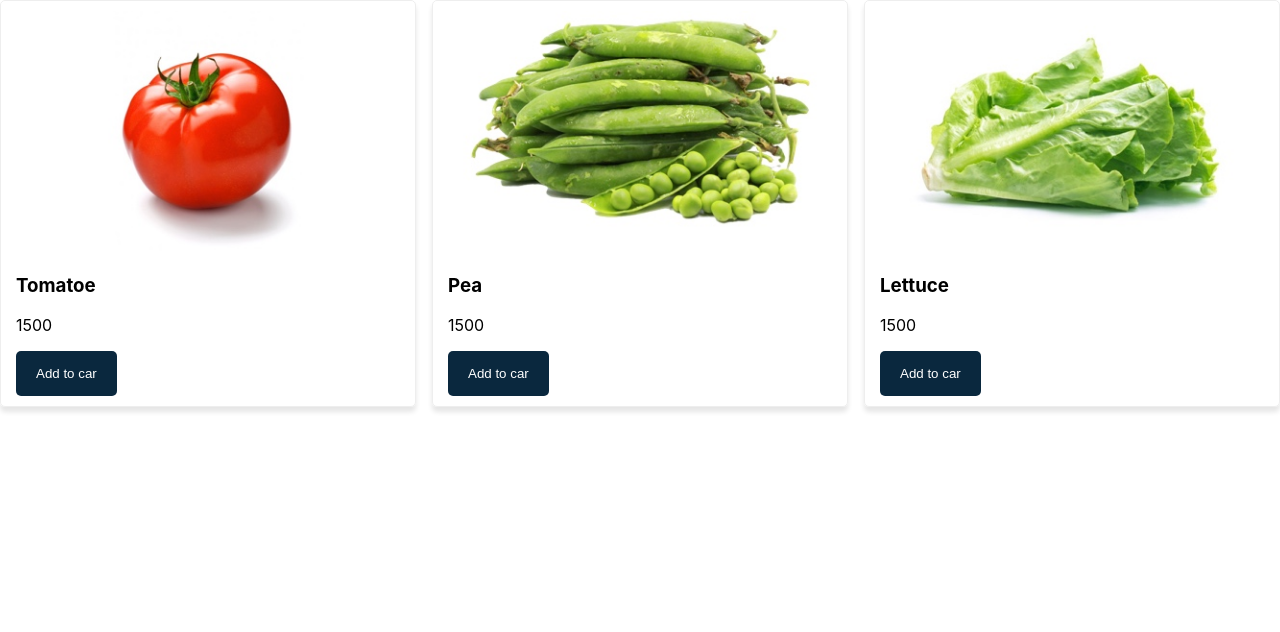
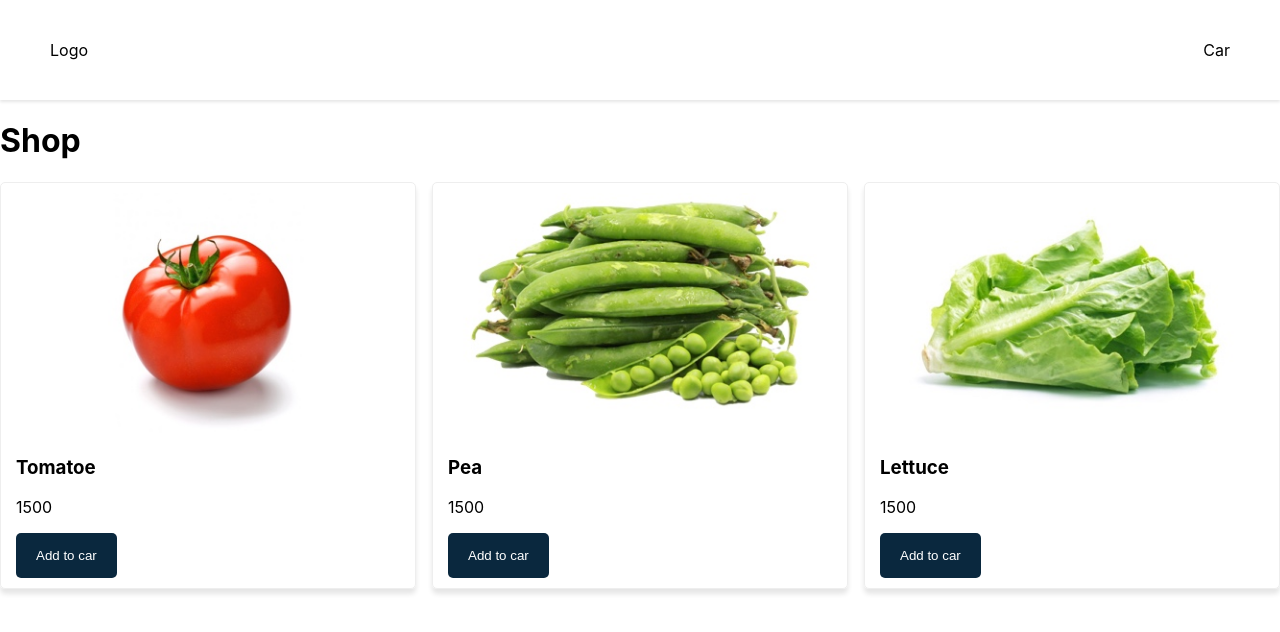
Before and after one commit to yerald-mora/react-course, a React (Create React App) app in the folder shopping-car/: page / in a window 1280 px wide. Shown: the top 632 px of the page. Built offline with nearby package versions, Linux system fonts and the light colour scheme.

Commit message:
Create component: Navbar

```diff
--- a/shopping-car/src/App.js
+++ b/shopping-car/src/App.js
@@ -1,6 +1,8 @@
 import { Component } from 'react'
 import Products from './components/Products'
 import Layout from './components/Layout'
+import Title from './components/Title'
+import Navbar from './components/Navbar'
 
 class App extends Component{
   state = {
@@ -13,7 +15,9 @@
   render(){
     return(
       <div>
+        <Navbar />
         <Layout>
+          <Title/>
           <Products
             addToCar={()=>console.log('No hace nada')}
             products={this.state.products}
--- /dev/null
+++ b/shopping-car/src/components/Navbar.js
@@ -0,0 +1,26 @@
+import { Component } from "react";
+
+const styles ={
+    navbar:{
+        display:'flex',
+        alignItems:'center',
+        justifyContent:'space-between',
+        height:'100px',
+        position:'relative',
+        padding:'0 50px',
+        boxShadow:'0 2px 3px rgb(0,0,0,0.1)'
+    }
+}
+
+class Navbar extends Component{
+    render(){
+        return(
+            <nav style={styles.navbar}>
+                <p>Logo</p>
+                <p>Car</p>
+            </nav>
+        )
+    }
+}
+
+export default Navbar
--- /dev/null
+++ b/shopping-car/src/components/Title.js
@@ -0,0 +1,17 @@
+import { Component } from "react";
+
+const styles = {
+    title:{
+        marginBottom :'30px',
+    }
+}
+
+class Title extends Component{
+    render(){
+        return(
+            <h1 style={styles.Title}>Shop</h1>
+        )
+    }
+}
+
+export default Title
```
